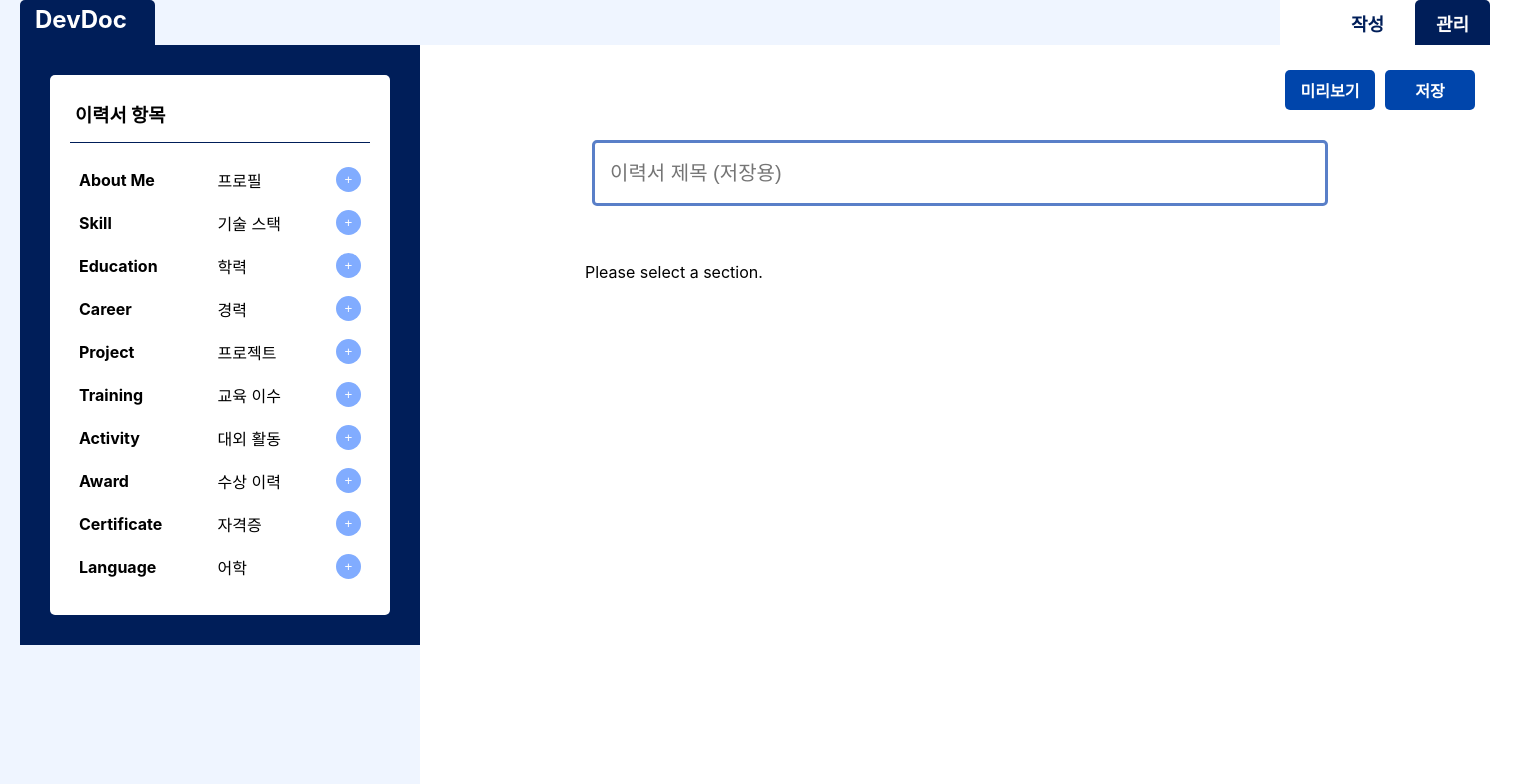
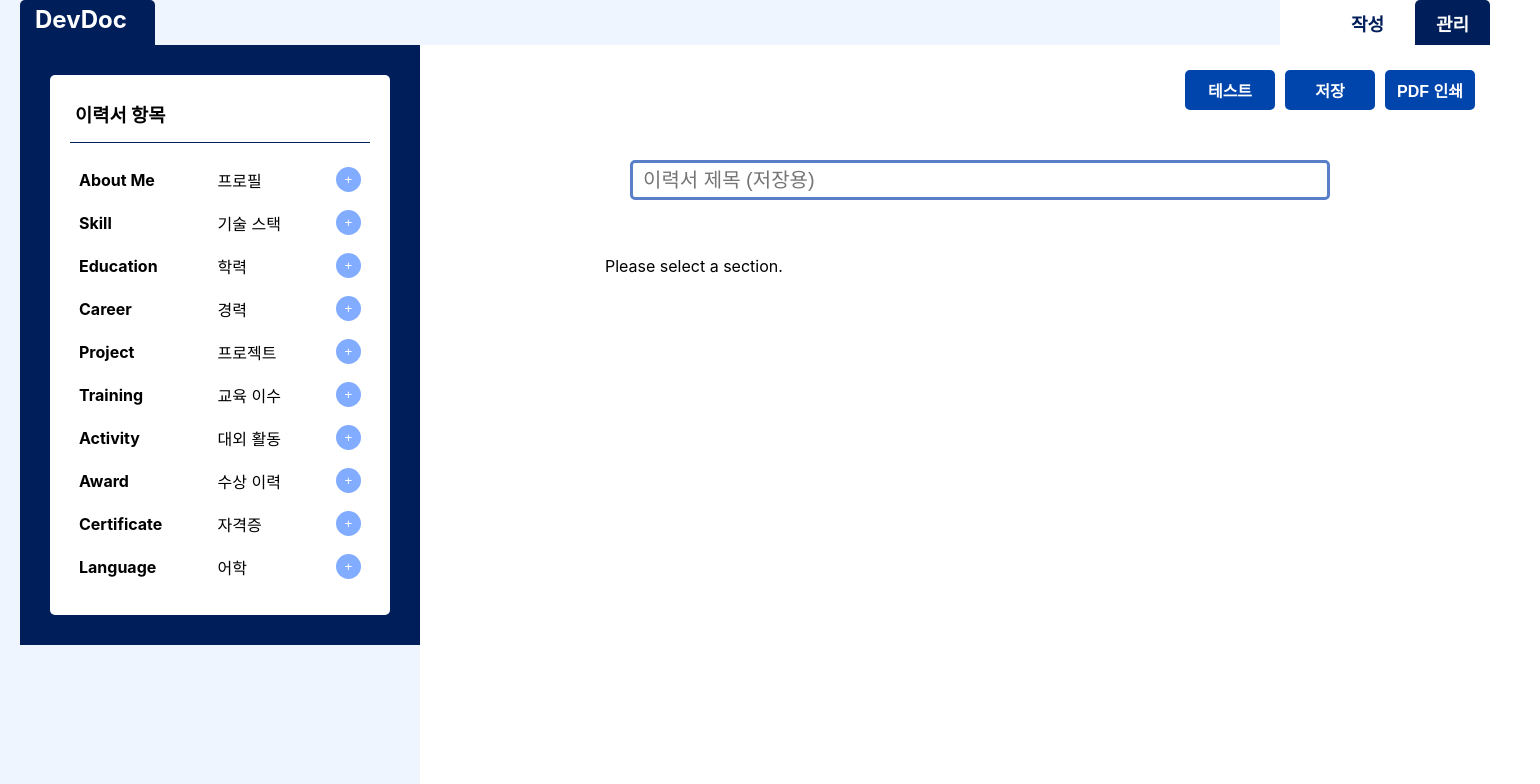
Before and after one commit to code-4-devdoc/security-applied-frontend, a React (Create React App) app: page /resumes/1 in a window 1280 px wide. Shown: the top 784 px of the page, 1540 px wide, since content can reach past the window. Built offline with nearby package versions, Linux system fonts and the light colour scheme; sample sign-in values are in the browser's storage.

Commit message:
Add window.print()

```diff
--- a/package.json
+++ b/package.json
@@ -10,6 +10,8 @@
     "@testing-library/jest-dom": "^5.17.0",
     "@testing-library/react": "^13.4.0",
     "@testing-library/user-event": "^13.5.0",
+    "html2canvas": "^1.4.1",
+    "jspdf": "^2.5.1",
     "react": "^18.3.1",
     "react-dom": "^18.3.1",
     "react-modal": "^3.16.1",
--- a/src/components/ResumeCommon/SectionContainer.js
+++ b/src/components/ResumeCommon/SectionContainer.js
@@ -2,7 +2,7 @@ import React from 'react';
 import styled from "styled-components";
 
 const Container = styled.div`
-    border: 2px solid rgba(239, 245, 255, 1);  /* 하늘색 테두리 */
+    border: 2px solid rgb(177, 205, 253); /* 하늘색 테두리 */
     padding: 20px;
     margin-bottom: 40px;
     border-radius: 5px;
--- a/src/pages/ResumePage/ResumePage.css
+++ b/src/pages/ResumePage/ResumePage.css
@@ -50,6 +50,27 @@
 }
 
 
+/* print.css */
+/* 인쇄할 때만 선택한 항목들이 보이도록 함 */
+@media print {
+    body * {
+        visibility: hidden;
+    }
+
+    #printContent, #printContent * {
+        visibility: visible;
+    }
+
+    #printContent {
+        position: absolute;
+        left: 0;
+        top: 0;
+        width: 100%;
+        height: auto;
+    }
+}
+
+
 /*
 .container {
     width: 80vw;
--- a/src/pages/ResumePage/ResumePage.js
+++ b/src/pages/ResumePage/ResumePage.js
@@ -1,6 +1,6 @@
 import React, { useState, useContext } from "react";
 import { useNavigate, useParams } from 'react-router-dom';
-import './ResumePage.css'
+import './ResumePage.css';
 import ResumeNav from "../../components/ResumeCommon/ResumeNav";
 import styled from "styled-components";
 import CategoryList from "../../components/ResumeCategory/CategoryList";
@@ -12,14 +12,14 @@ const CategoryContainer = styled.div`
     width: 400px;
     height: 600px;
     background-color: rgba(0, 30, 89, 1);
-`
+`;
 
 const CategoryContainer2 = styled.div`
-    width:85%;
+    width: 85%;
     height: 90%;
     background-color: white;
     border-radius: 5px;
-`
+`;
 
 const Title = styled.h3`
     margin-top: 25px;
@@ -27,14 +27,14 @@ const Title = styled.h3`
     margin-bottom: 15px;
     background-color: white;
     color: black;
-`
+`;
 
 const Line = styled.div`
     height: 1px;
     margin-left: 20px;
     width: 300px;
     background-color: rgba(0, 30, 89, 1);
-`
+`;
 
 const Button = styled.button`
     width: 90px;
@@ -46,20 +46,22 @@ const Button = styled.button`
     border-radius: 5px;
     border: none;
     cursor: pointer;
-`
+`;
 
 const ResumeTitle = styled.input`
     display: flex;
     align-items: center;
     width: 700px;
-    height: 30px;
+    height: 40px;
     font-size: 20px;
-    padding: 15px;
+    padding: 10px;
     border-radius: 5px;
     border-color: rgba(89, 127, 200, 1);
     border-width: 3px;
     border-style: solid;
-`
+    line-height: 1.5;
+    box-sizing: border-box;
+`;
 
 function ResumePage({ baseUrl }) {
     const navigate = useNavigate();
@@ -68,16 +70,14 @@ function ResumePage({ baseUrl }) {
     const [resumeTitle, setResumeTitle] = useState("");
     const { skills } = useContext(SkillContext);
 
-    // sections 배열: CategoryList 컴포넌트에서 전달 받은 현재 열려 있는 섹션들의 이름 배열
     const handleSectionChange = (sections) => {
-        setActiveSections(sections); // activeSections 상태를 업데이트
+        setActiveSections(sections);
     };
 
     const handleTitleChange = (event) => {
         setResumeTitle(event.target.value);
     };
 
-    // 이력서 저장 API 호출
     const handleSave = () => {
         onUpdateSkills(skills);
     };
@@ -105,6 +105,10 @@ function ResumePage({ baseUrl }) {
                 alert("Error updating skills");
             });
     };
+    // 인쇄 대화 상자
+    const handlePrint = () => {
+        window.print();
+    };
 
     return (
         <div className="app">
@@ -123,13 +127,16 @@ function ResumePage({ baseUrl }) {
                 </div>
                 <div className="form-container">
                     <div style={{marginTop: 25, marginRight: 25, display:"flex", justifyContent:'end', gap: 10}}>
-                        <Button onClick={() => navigate(`/resumes/${resumeId}/preview`)}>미리보기</Button>
+                        <Button onClick={() => navigate(`/resumes/${resumeId}/preview`)}>테스트</Button>
                         <Button onClick={handleSave}>저장</Button>
+                        <Button onClick={handlePrint}>PDF 인쇄</Button>
                     </div>
+                    <div id="printContent" style={{ width: '100%', padding: '20px', background: 'white' }}>
                         <div style={{display:'flex', justifyContent:'center', marginTop: 30, marginBottom:10}}>
-                        <ResumeTitle type="text" vaue={resumeTitle} onChange={handleTitleChange} placeholder="이력서 제목 (저장용)"/>
+                            <ResumeTitle type="text" value={resumeTitle} onChange={handleTitleChange} placeholder="이력서 제목 (저장용)"/>
                         </div>
                         <FormContent activeSections={activeSections}/>
+                    </div>
                 </div>
             </div>
         </div>
```
Also changed, not shown: src/AppRouter.js (line endings or trailing spaces), src/index.js (line endings or trailing spaces), 1 other file (tests, documents, lock files or other folders). Lines whose indentation alone changed are shown as unchanged.
